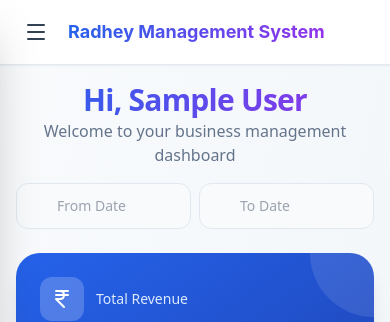
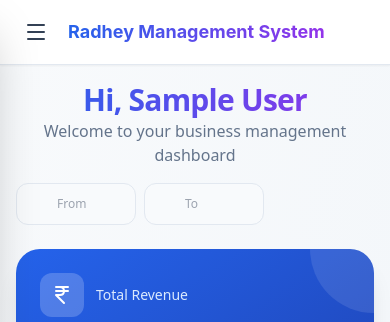
Before and after one commit to RadheyStore59/radhey-management, a React (Create React App) app: page /dashboard in a window 390 px wide. Shown: the top 322 px of the page. Built offline with nearby package versions, Linux system fonts and the light colour scheme; no server answers; sample sign-in values are in the browser's storage; the HTML template or start-up script is replaced by a standard one.

Commit message:
fix: resolve date picker z-index issue and improve mobile date input layout

```diff
--- a/src/App.css
+++ b/src/App.css
@@ -73,3 +73,12 @@ select.phase-select::-ms-expand {
   background: #eff6ff !important;
   border-radius: 8px !important;
 }
+
+/* Datepicker popper - ensure it appears above all other elements */
+.app-datepicker-popper {
+  z-index: 9999 !important;
+}
+
+.app-datepicker-popper .react-datepicker {
+  z-index: 9999 !important;
+}
--- a/src/components/Dashboard.tsx
+++ b/src/components/Dashboard.tsx
@@ -143,24 +143,24 @@ export default function Dashboard() {
           <h1 className="text-3xl sm:text-4xl font-black bg-gradient-to-r from-blue-600 to-purple-600 bg-clip-text text-transparent tracking-tight leading-tight sm:leading-normal">Hi, {user?.name || 'User'}</h1>
           <p className="text-slate-500 font-medium text-base sm:text-lg">Welcome to your business management dashboard</p>
         </div>
-        <div className="flex items-center gap-3 sm:gap-4">
+        <div className="flex items-center gap-2 sm:gap-4">
           <div className="flex items-center gap-2">
-            <div className="relative group min-w-[140px] sm:min-w-[160px]">
+            <div className="relative group w-[120px] sm:w-[160px]">
               <Calendar className="absolute left-3 top-1/2 transform -translate-y-1/2 text-slate-400 group-focus-within:text-blue-500" size={16} />
               <DatePickerField
                 value={dateRange.startDate}
                 onChange={(value) => setDateRange(prev => ({ ...prev, startDate: value }))}
-                placeholder="From Date"
-                className="pl-10"
+                placeholder="From"
+                className="pl-10 pr-2 py-2 sm:py-3 text-xs sm:text-sm"
               />
             </div>
-            <div className="relative group min-w-[140px] sm:min-w-[160px]">
+            <div className="relative group w-[120px] sm:w-[160px]">
               <Calendar className="absolute left-3 top-1/2 transform -translate-y-1/2 text-slate-400 group-focus-within:text-blue-500" size={16} />
               <DatePickerField
                 value={dateRange.endDate}
                 onChange={(value) => setDateRange(prev => ({ ...prev, endDate: value }))}
-                placeholder="To Date"
-                className="pl-10"
+                placeholder="To"
+                className="pl-10 pr-2 py-2 sm:py-3 text-xs sm:text-sm"
               />
             </div>
             {(dateRange.startDate || dateRange.endDate) && (
--- a/src/components/DatePickerField.tsx
+++ b/src/components/DatePickerField.tsx
@@ -39,9 +39,10 @@ export default function DatePickerField({
       placeholderText={placeholder}
       required={required}
       className={`w-full px-4 py-3 bg-slate-50 border border-slate-200 rounded-xl focus:outline-none focus:ring-2 focus:ring-blue-500 focus:border-transparent text-sm font-medium ${className}`}
-      popperClassName="app-datepicker-popper"
+      popperClassName="app-datepicker-popper z-[9999]"
       calendarClassName="app-datepicker"
       showPopperArrow={false}
+      popperPlacement="bottom-start"
     />
   );
 }
```
